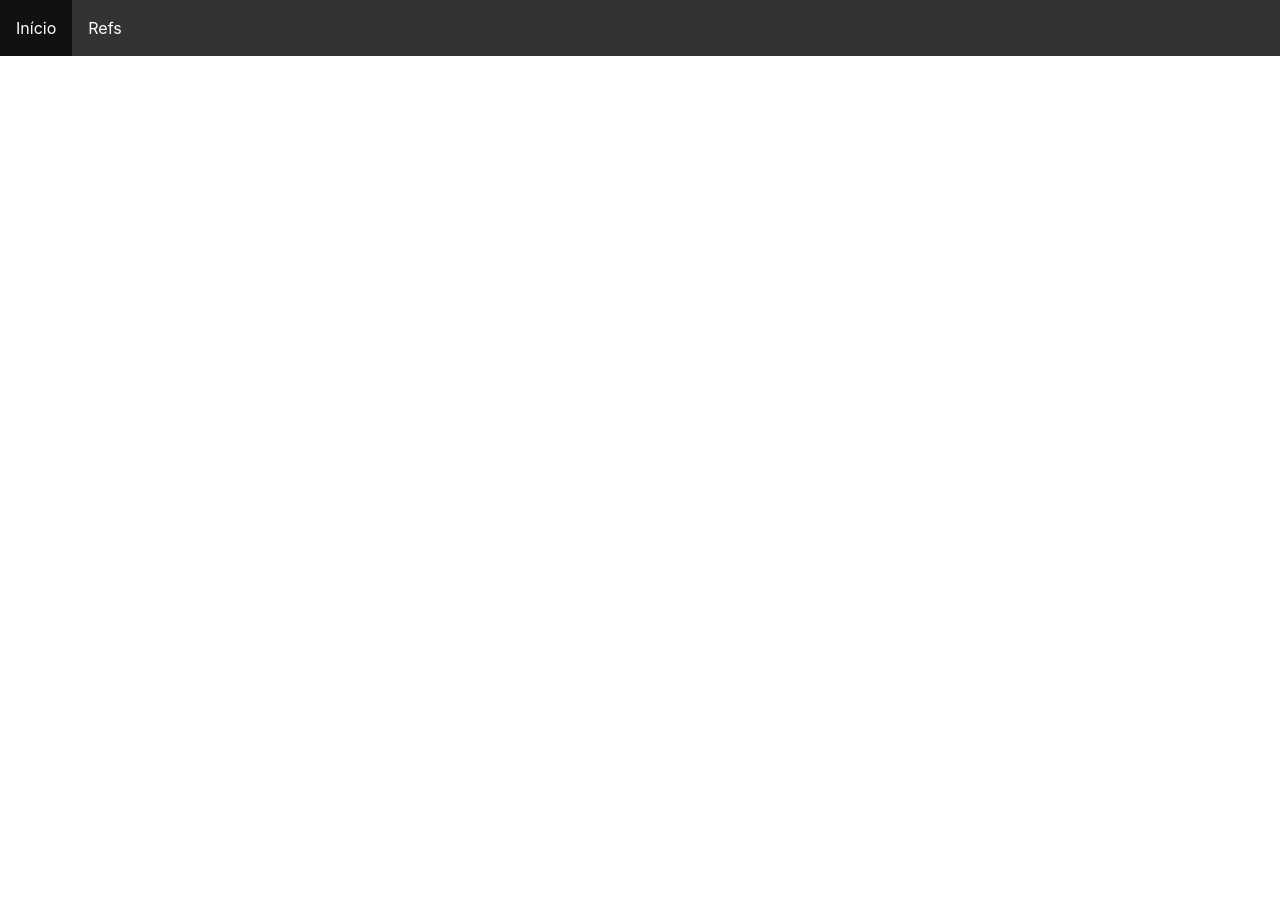
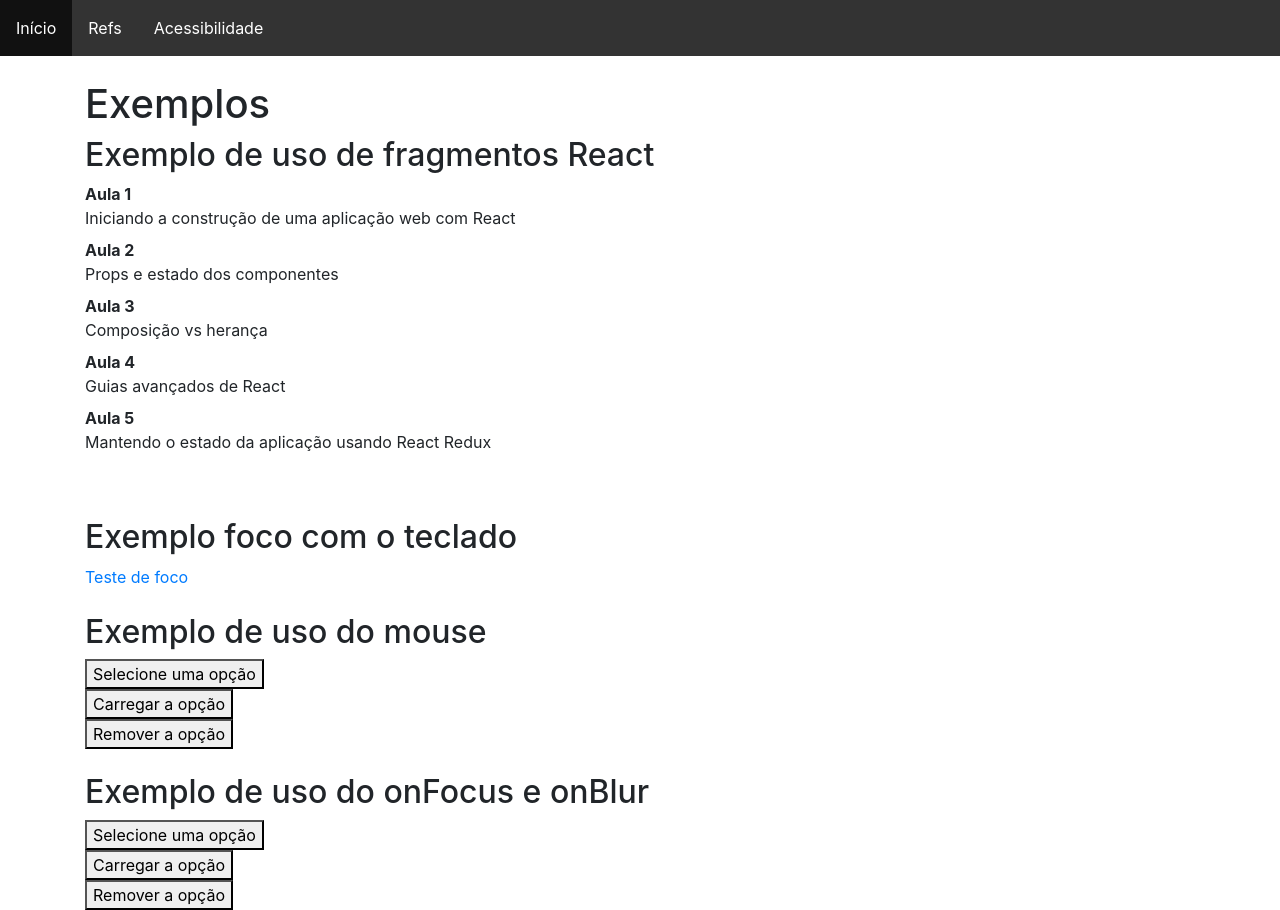
Before and after one commit to rglodzinski/treinamento-react, a React (Create React App) app in the folder codigo/: page /acessibilidade in a window 1280 px wide. Before the commit the page ends 800 px from the top, so only its background shows below. Built offline with nearby package versions, Linux system fonts and the light colour scheme.

Commit message:
Acessibilidade

```diff
--- a/codigo/src/aula4/Layout/Menu.jsx
+++ b/codigo/src/aula4/Layout/Menu.jsx
@@ -10,6 +10,7 @@ const Menu = () => {
             <ul className="menu">
                 <li><Link to="/">Início</Link></li>
                 <li><Link to="/refs">Refs</Link></li>
+                <li><Link to="/acessibilidade">Acessibilidade</Link></li>
             </ul>
         </nav>
     );
--- /dev/null
+++ b/codigo/src/aula4/Pages/Acessibilidade/ClickForaExemplo.jsx
@@ -0,0 +1,50 @@
+import React, { Component } from 'react';
+
+class ClickForaExemplo extends Component {
+    constructor(props) {
+        super(props);
+
+        this.state = { isOpen: false };
+        this.toggleContainer = React.createRef();
+
+        this.onClickHandler = this.onClickHandler.bind(this);
+        this.onClickOutsideHandler = this.onClickOutsideHandler.bind(this);
+    }
+
+    componentDidMount() {
+        window.addEventListener('click', this.onClickOutsideHandler);
+    }
+
+    componentWillUnmount() {
+        window.removeEventListener('click', this.onClickOutsideHandler);
+    }
+
+    onClickHandler() {
+        this.setState(currentState => ({
+            isOpen: !currentState.isOpen
+        }));
+    }
+
+    onClickOutsideHandler(event) {
+        if (this.state.isOpen && !this.toggleContainer.current.contains(event.target)) {
+            this.setState({ isOpen: false });
+        }
+    }
+
+    render() {
+        return (
+            <div ref={this.toggleContainer}>
+                <button onClick={this.onClickHandler}>Selecione uma opção</button>
+                {this.state.isOpen && (
+                    <ul>
+                        <li>Opção 1</li>
+                        <li>Opção 2</li>
+                        <li>Opção 3</li>
+                    </ul>
+                )}
+            </div>
+        );
+    }
+}
+
+export default ClickForaExemplo;
--- /dev/null
+++ b/codigo/src/aula4/Pages/Acessibilidade/ExamploDeBlur.jsx
@@ -0,0 +1,50 @@
+import React, { Component } from 'react';
+
+class ExamploDeBlur extends Component {
+    constructor(props) {
+        super(props);
+        this.state = { isOpen: false };
+        this.timeOutId = null;
+        this.onClickHandler = this.onClickHandler.bind(this);
+        this.onBlurHandler = this.onBlurHandler.bind(this);
+        this.onFocusHandler = this.onFocusHandler.bind(this);
+    }
+
+    onClickHandler() {
+        this.setState(currentState => ({ isOpen: !currentState.isOpen }));
+    }
+
+    onBlurHandler() {
+        this.timeOutId = setTimeout(() => {
+            this.setState({
+                isOpen: false
+            });
+        });
+    }
+
+    onFocusHandler() {
+        clearTimeout(this.timeOutId);
+    }
+
+    render() {
+        return (
+            <div onBlur={this.onBlurHandler}
+                onFocus={this.onFocusHandler}>
+                <button onClick={this.onClickHandler}
+                    aria-haspopup="true"
+                    aria-expanded={this.state.isOpen}>
+                    Selecione uma opção
+            </button>
+                {this.state.isOpen && (
+                    <ul>
+                        <li>Opção 1</li>
+                        <li>Opção 2</li>
+                        <li>Opção 3</li>
+                    </ul>
+                )}
+            </div>
+        );
+    }
+}
+
+export default ExamploDeBlur;
--- /dev/null
+++ b/codigo/src/aula4/Pages/Acessibilidade/Glossario.jsx
@@ -0,0 +1,24 @@
+import React from "react";
+
+const ListaItem = ({ item }) => {
+    const { nome, descricao } = item;
+    return (
+        <>
+            <dt>{nome}</dt>
+            <dd>{descricao}</dd>
+        </>
+    );
+};
+
+const Glossario = props => {
+    const { items } = props;
+    return (
+        <dl>
+            {items.map(item => (
+                <ListaItem item={item} key={item.id} />
+            ))}
+        </dl>
+    );
+};
+
+export default Glossario;
--- /dev/null
+++ b/codigo/src/aula4/Pages/Acessibilidade/KeybordFocus.jsx
@@ -0,0 +1,7 @@
+import React from 'react';
+
+const KeybordFocus = () => {
+    return <a href="https://portal.dataprev.gov.br">Teste de foco</a>;
+};
+
+export default KeybordFocus;
--- /dev/null
+++ b/codigo/src/aula4/Pages/Acessibilidade/index.jsx
@@ -0,0 +1,64 @@
+import React, { Fragment } from "react";
+import Glossario from "./Glossario";
+import KeyboardFocus from "./KeybordFocus";
+import ClickForaExemplo from "./ClickForaExemplo";
+import ExamploDeBlur from "./ExamploDeBlur";
+
+const Acessibilidade = () => {
+
+    const capitulos = [
+        {
+            id: 1,
+            nome: "Aula 1",
+            descricao: "Iniciando a construção de uma aplicação web com React"
+        },
+        {
+            id: 2,
+            nome: "Aula 2",
+            descricao: "Props e estado dos componentes"
+        },
+        {
+            id: 3,
+            nome: "Aula 3",
+            descricao: "Composição vs herança"
+        },
+        {
+            id: 4,
+            nome: "Aula 4",
+            descricao: "Guias avançados de React"
+        },
+        {
+            id: 5,
+            nome: "Aula 5",
+            descricao: "Mantendo o estado da aplicação usando React Redux"
+        },
+    ];
+
+    return (
+        <Fragment>
+            <h1>Exemplos</h1>
+            <h2>Exemplo de uso de fragmentos React</h2>
+            <Glossario items={capitulos} />
+            <br />
+            <br />
+            <h2>Exemplo foco com o teclado</h2>
+            <KeyboardFocus />
+            <br />
+            <br />
+            <h2>Exemplo de uso do mouse</h2>
+            <ClickForaExemplo />
+            <button>Carregar a opção</button>
+            <br />
+            <button>Remover a opção</button>
+            <br />
+            <br />
+            <h2>Exemplo de uso do onFocus e onBlur</h2>
+            <ExamploDeBlur />
+            <button>Carregar a opção</button>
+            <br />
+            <button>Remover a opção</button>
+        </Fragment>
+    );
+};
+
+export default Acessibilidade;
--- a/codigo/src/aula4/routes.jsx
+++ b/codigo/src/aula4/routes.jsx
@@ -3,12 +3,14 @@ import { Switch, Route } from "react-router-dom";
 
 import Painel from "./Pages/Painel";
 import Refs from "./Pages/Refs";
+import Acessibilidade from "./Pages/Acessibilidade";
 
 const Routes = () => {
     return (
         <Switch>
             <Route exact path="/" component={Painel} />
             <Route path="/refs" component={Refs} />
+            <Route path="/acessibilidade" component={Acessibilidade} />
         </Switch>
     );
 };
```
Also changed, not shown: 2 other files (tests, documents, lock files or other folders).
